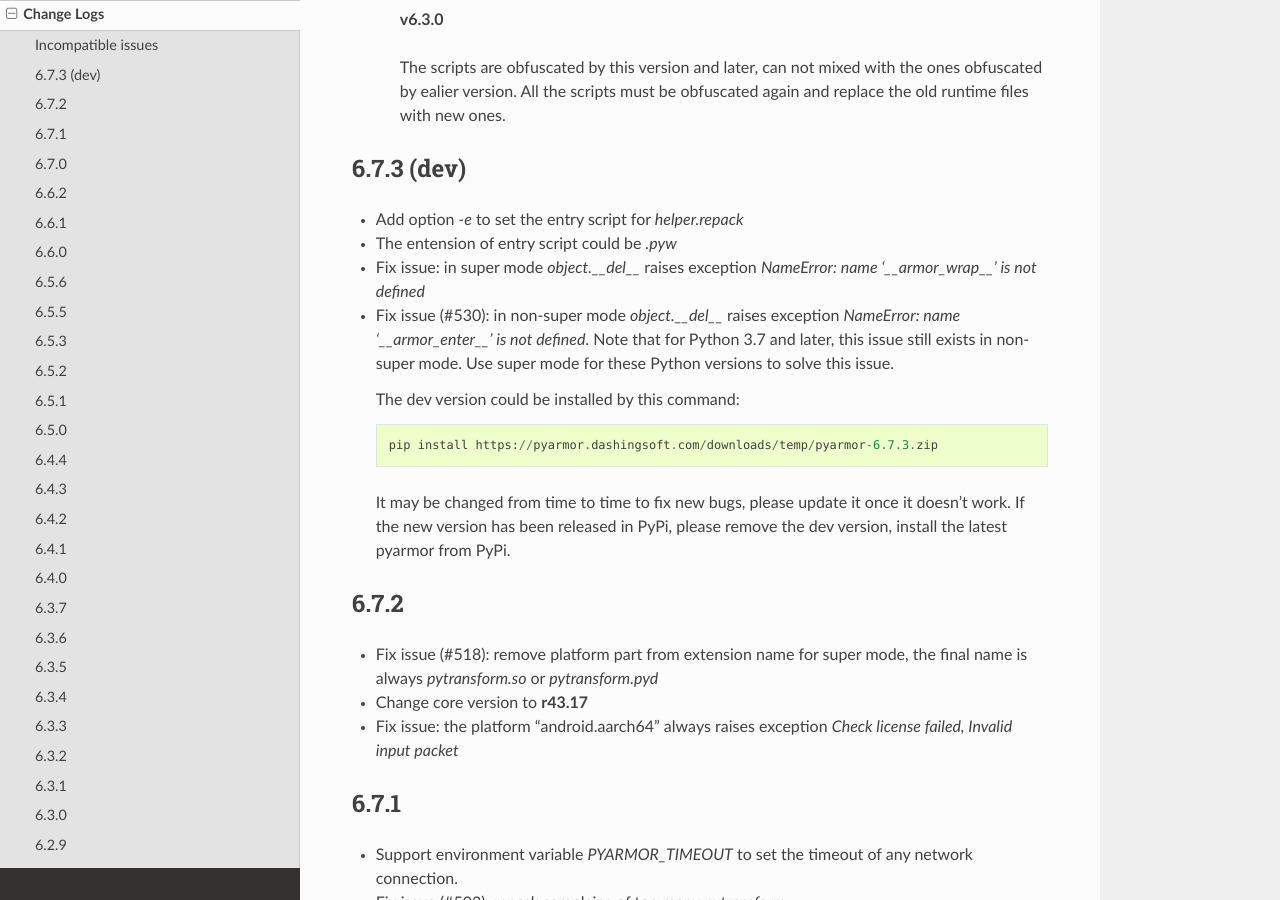
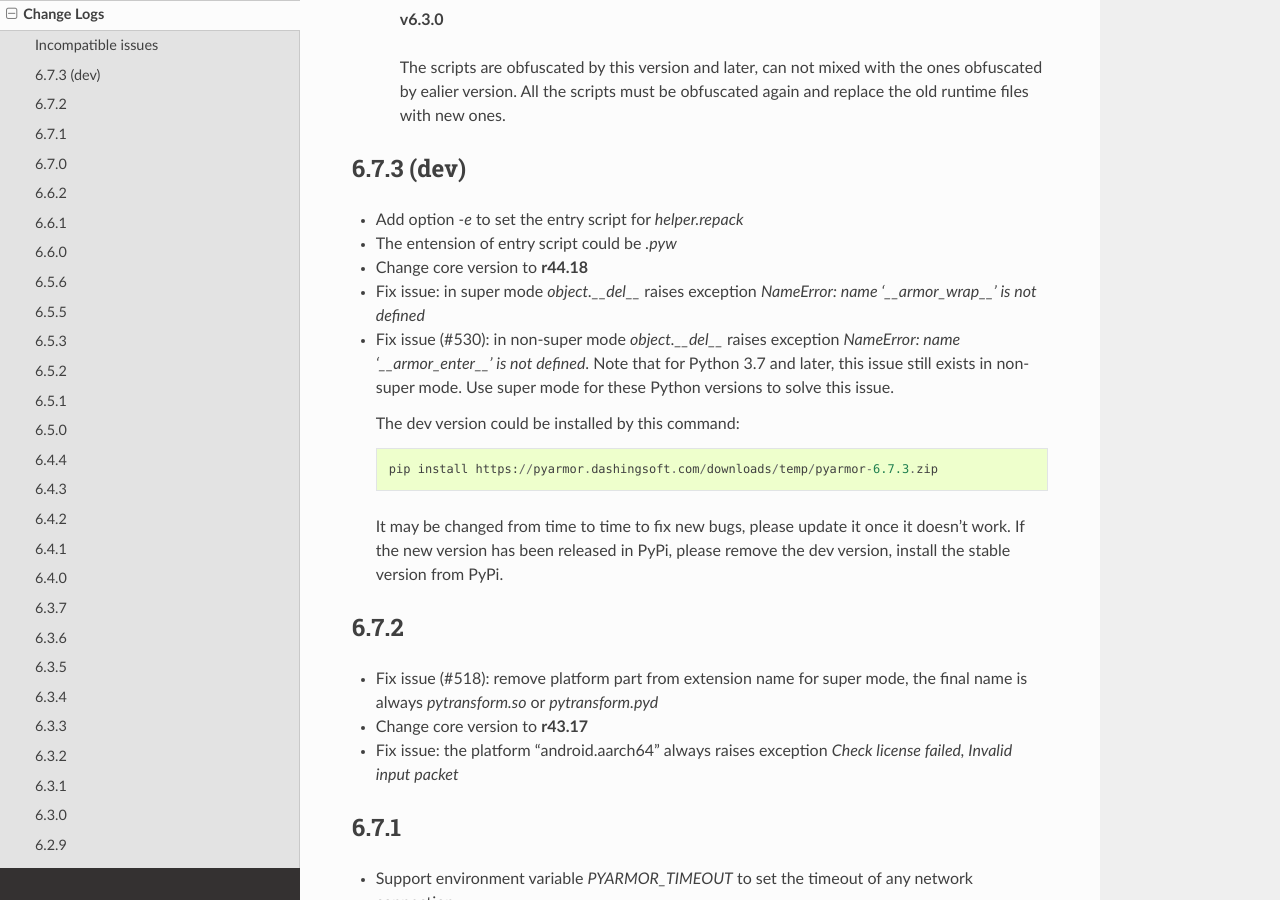
Before and after one commit to dashingsoft/pyarmor, a Sphinx documentation site: the page built from docs/change-logs.rst, in a window 1280 px wide and 900 px high, scrolled down 630 px. Built offline with Sphinx 7.4.7 and the Read the Docs theme 2.0.0, drawn with Linux system fonts in a browser that asks for light colours.

Commit message:
Add change log

```diff
--- a/docs/change-logs.rst
+++ b/docs/change-logs.rst
@@ -36,6 +36,7 @@
 ----------
 * Add option `-e` to set the entry script for `helper.repack`
 * The entension of entry script could be `.pyw`
+* Change core version to **r44.18**
 * Fix issue: in super mode `object.__del__` raises exception `NameError: name
   '__armor_wrap__' is not defined`
 * Fix issue (#530): in non-super mode `object.__del__` raises exception
@@ -49,7 +50,7 @@
 
   It may be changed from time to time to fix new bugs, please update it once it
   doesn't work. If the new version has been released in PyPi, please remove the
-  dev version, install the latest pyarmor from PyPi.
+  dev version, install the stable version from PyPi.
 
 6.7.2
 -----
```
